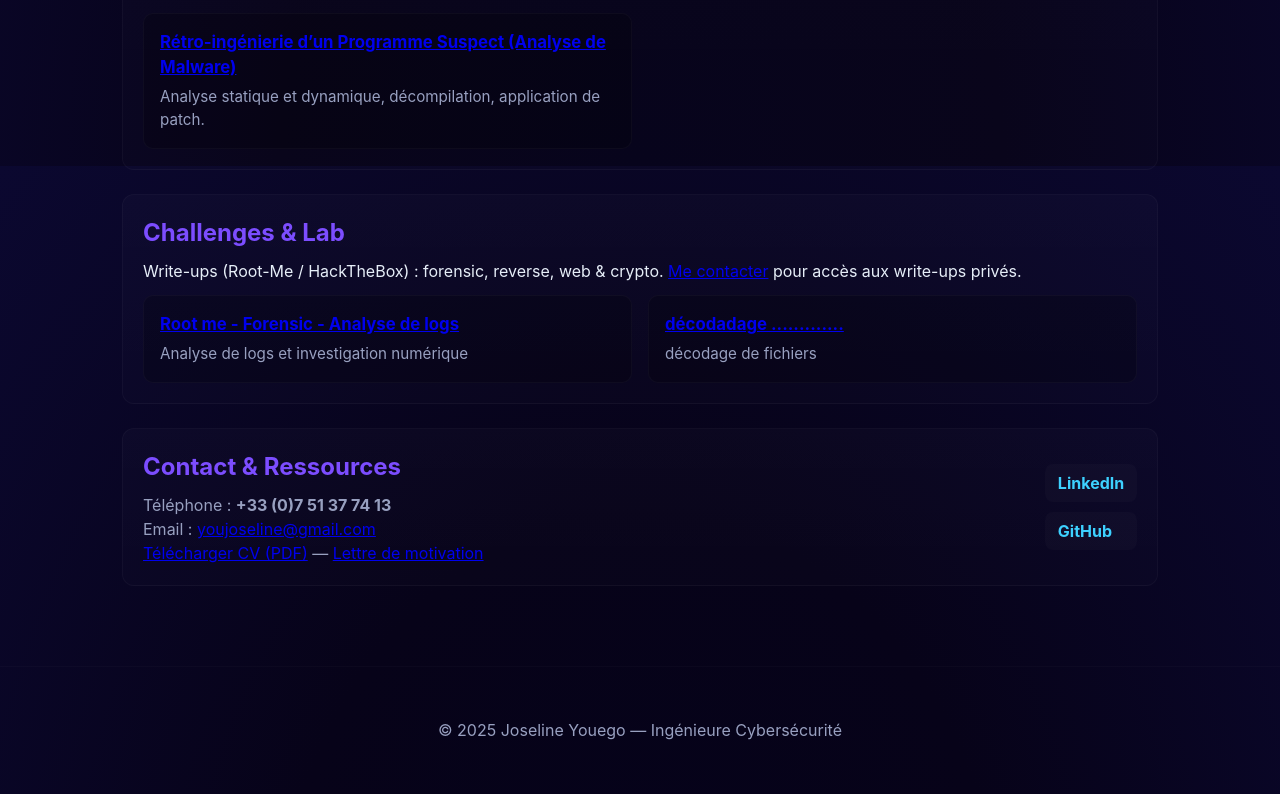
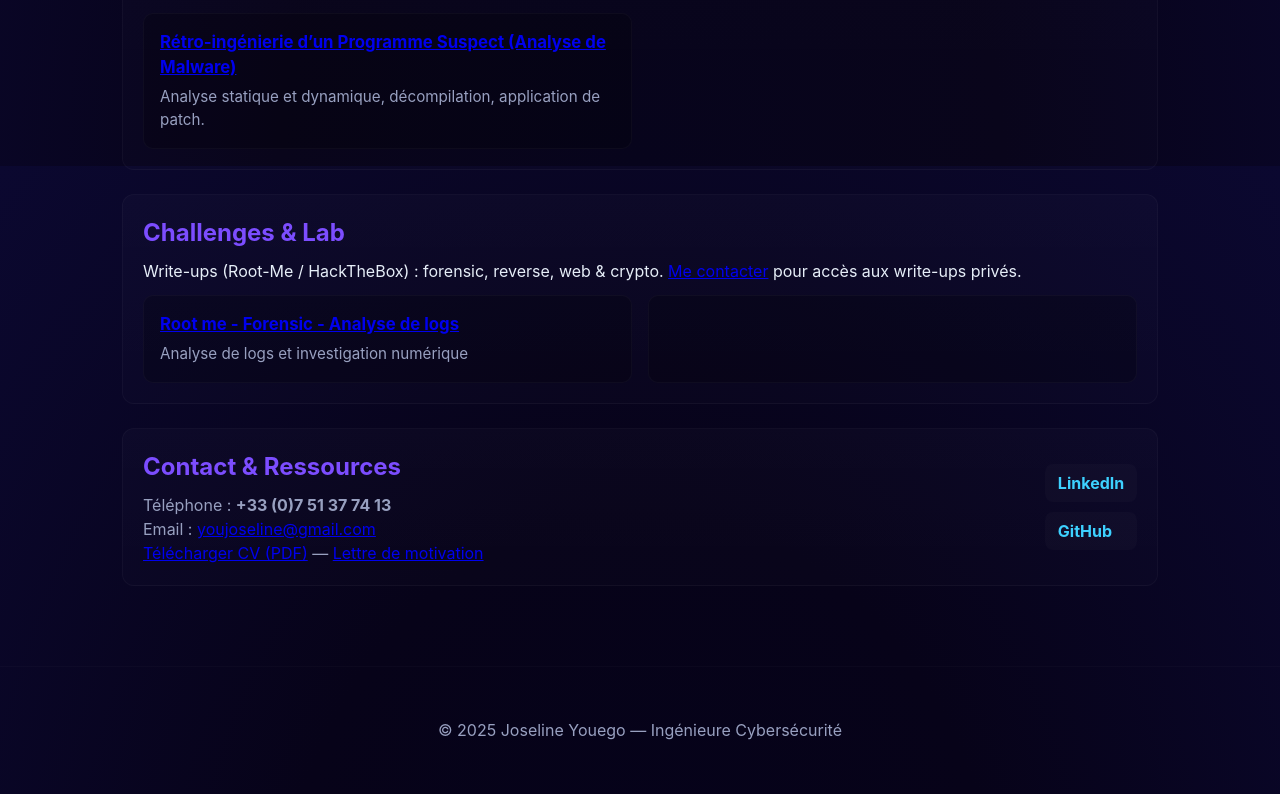
Before and after one commit to joseline25/portfolio.github.io, a plain HTML site: page index.html in a window 1280 px wide. Shown: the part 1434-2228 px from the top of the page. Drawn offline with Linux system fonts and the light colour scheme.

Commit message:
preparation cryptographie.html

```diff
--- a/index.html
+++ b/index.html
@@ -141,8 +141,8 @@
           </article>
 
           <article class="project-card">
-            <h3><a href="challenges/cryptographie.html"> décodadage ............. </a></h3>
-            <p>décodage de fichiers</p>
+            <h3><a href="challenges/cryptographie.html">  </a></h3>
+            <p></p>
           </article>
 
         </div>
```
